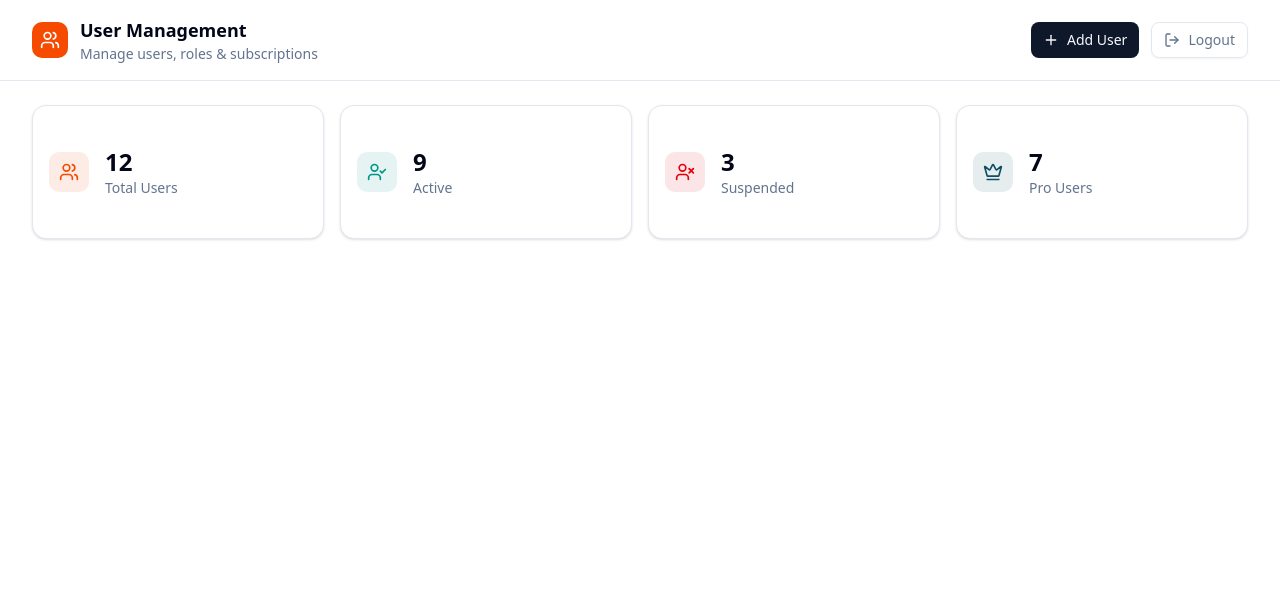
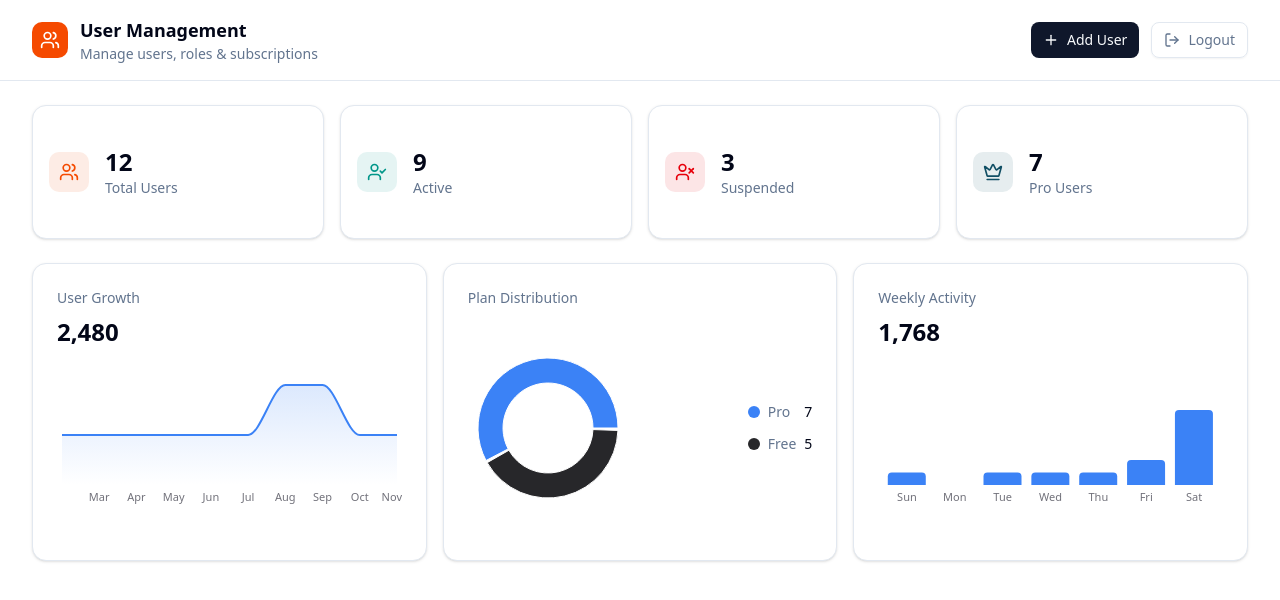
Before and after one commit to jeancmr/user-management-front, a React (Vite) app: page / in a window 1280 px wide. Shown: the top 600 px of the page. Built offline with nearby package versions, Linux system fonts and the light colour scheme.

Commit message:
feat: add recharts and add charts component

```diff
--- a/package.json
+++ b/package.json
@@ -17,7 +17,9 @@
     "lucide-react": "^0.562.0",
     "react": "^19.2.0",
     "react-dom": "^19.2.0",
+    "react-is": "^19.2.3",
     "react-router": "^7.12.0",
+    "recharts": "^3.6.0",
     "tailwind-merge": "^3.4.0",
     "tailwindcss": "^4.1.18"
   },
--- a/src/data/mockUsers.ts
+++ b/src/data/mockUsers.ts
@@ -1,4 +1,4 @@
-import type { User } from '@/heroManagement/types/user';
+import type { User } from '@/user_management/types/user';
 
 export const mockUsers: User[] = [
   {
--- /dev/null
+++ b/src/user_management/components/UserCharts.tsx
@@ -0,0 +1,158 @@
+import { Card, CardHeader, CardTitle, CardContent } from '@/components/ui/card';
+import {
+  Cell,
+  PieChart,
+  Pie,
+  ResponsiveContainer,
+  Tooltip,
+  AreaChart,
+  XAxis,
+  YAxis,
+  Area,
+  BarChart,
+  Bar,
+} from 'recharts';
+import { getPlanDistribution } from '../utils/get-plan-distribution-data';
+import { getUserGrowthData } from '../utils/get-user-growth-data';
+import type { User } from '../types/user';
+import { getWeeklyActivityData } from '../utils/get-weekly-activity-data';
+
+interface Props {
+  users: User[];
+}
+
+export const UserCharts = ({ users }: Props) => {
+  const planDistribution = getPlanDistribution(users);
+  const userGrowthData = getUserGrowthData(users);
+  const activityData = getWeeklyActivityData(users);
+
+  return (
+    <div className="mb-6 grid gap-4 lg:grid-cols-3">
+      <Card className="bg-card border-border lg:col-span-1">
+        <CardHeader className="pb-2">
+          <CardTitle className="text-sm font-medium text-muted-foreground">User Growth</CardTitle>
+          <p className="text-2xl font-semibold text-foreground">2,480</p>
+        </CardHeader>
+        <CardContent className="pb-4">
+          <div className="h-[140px]">
+            <ResponsiveContainer width="100%" height="100%">
+              <AreaChart data={userGrowthData}>
+                <defs>
+                  <linearGradient id="userGradient" x1="0" y1="0" x2="0" y2="1">
+                    <stop offset="0%" stopColor="#3b82f6" stopOpacity={0.3} />
+                    <stop offset="100%" stopColor="#3b82f6" stopOpacity={0} />
+                  </linearGradient>
+                </defs>
+                <XAxis
+                  dataKey="month"
+                  axisLine={false}
+                  tickLine={false}
+                  tick={{ fill: '#71717a', fontSize: 11 }}
+                />
+                <YAxis hide />
+                <Tooltip
+                  contentStyle={{
+                    backgroundColor: '#111111',
+                    border: '1px solid #27272a',
+                    borderRadius: '6px',
+                    color: '#fafafa',
+                  }}
+                />
+                <Area
+                  type="monotone"
+                  dataKey="users"
+                  stroke="#3b82f6"
+                  strokeWidth={2}
+                  fill="url(#userGradient)"
+                />
+              </AreaChart>
+            </ResponsiveContainer>
+          </div>
+        </CardContent>
+      </Card>
+
+      <Card className="bg-card border-border">
+        <CardHeader className="pb-2">
+          <CardTitle className="text-sm font-medium text-muted-foreground">
+            Plan Distribution
+          </CardTitle>
+        </CardHeader>
+        <CardContent className="pb-4">
+          <div className="flex items-center justify-between">
+            <div className="h-[160px] w-[160px]">
+              <ResponsiveContainer width="100%" height="100%">
+                <PieChart>
+                  <Pie
+                    data={planDistribution}
+                    cx="50%"
+                    cy="50%"
+                    innerRadius={45}
+                    outerRadius={70}
+                    paddingAngle={2}
+                    dataKey="value"
+                  >
+                    {planDistribution.map((entry, index) => (
+                      <Cell key={`cell-${index}`} fill={entry.fill} />
+                    ))}
+                  </Pie>
+                  <Tooltip
+                    contentStyle={{
+                      //   backgroundColor: '#EB5E55',
+                      //   backgroundColor: '#111111',
+                      backgroundColor: '#E7ECEF',
+                      border: '1px solid #27272a',
+                      borderRadius: '6px',
+                      color: '#fafafa',
+                    }}
+                  />
+                </PieChart>
+              </ResponsiveContainer>
+            </div>
+            <div className="space-y-3">
+              {planDistribution.map((item) => (
+                <div key={item.name} className="flex items-center gap-2">
+                  <div className="h-3 w-3 rounded-full" style={{ backgroundColor: item.fill }} />
+                  <span className="text-sm text-muted-foreground">{item.name}</span>
+                  <span className="ml-auto text-sm font-medium text-foreground">{item.value}</span>
+                </div>
+              ))}
+            </div>
+          </div>
+        </CardContent>
+      </Card>
+
+      <Card className="bg-card border-border">
+        <CardHeader className="pb-2">
+          <CardTitle className="text-sm font-medium text-muted-foreground">
+            Weekly Activity
+          </CardTitle>
+          <p className="text-2xl font-semibold text-foreground">1,768</p>
+        </CardHeader>
+        <CardContent className="pb-4">
+          <div className="h-[140px]">
+            <ResponsiveContainer width="100%" height="100%">
+              <BarChart data={activityData}>
+                <XAxis
+                  dataKey="day"
+                  axisLine={false}
+                  tickLine={false}
+                  tick={{ fill: '#71717a', fontSize: 11 }}
+                />
+                <YAxis hide />
+                <Tooltip
+                  contentStyle={{
+                    backgroundColor: '#111111',
+                    border: '1px solid #27272a',
+                    borderRadius: '6px',
+                    color: '#fafafa',
+                  }}
+                />
+                <Bar dataKey="logins" fill="#3b82f6" radius={[4, 4, 0, 0]} />
+              </BarChart>
+            </ResponsiveContainer>
+          </div>
+        </CardContent>
+      </Card>
+    </div>
+  );
+};
--- a/src/user_management/pages/home/HomePage.tsx
+++ b/src/user_management/pages/home/HomePage.tsx
@@ -1,6 +1,7 @@
 import { mockUsers } from '@/data/mockUsers';
 import { Header } from '@/user_management/components/Header';
 import { StatsGridCards } from '@/user_management/components/StatsGridCards';
+import { UserCharts } from '@/user_management/components/UserCharts';
 import type { User } from '@/user_management/types/user';
 import { useState } from 'react';
 
@@ -13,6 +14,8 @@ export const HomePage = () => {
 
       <main className="mx-auto max-w-7xl px-4 py-6 sm:px-6 lg:px-8">
         <StatsGridCards users={users} />
+
+        <UserCharts users={users} />
       </main>
     </div>
   );
--- /dev/null
+++ b/src/user_management/utils/get-plan-distribution-data.ts
@@ -0,0 +1,16 @@
+import type { User } from '../types/user';
+
+export function getPlanDistribution(users: User[]) {
+  const counts = users.reduce(
+    (acc, user) => {
+      acc[user.plan]++;
+      return acc;
+    },
+    { pro: 0, free: 0 }
+  );
+
+  return [
+    { name: 'Pro', value: counts.pro, fill: '#3b82f6' },
+    { name: 'Free', value: counts.free, fill: '#27272a' },
+  ];
+}
--- /dev/null
+++ b/src/user_management/utils/get-user-growth-data.ts
@@ -0,0 +1,44 @@
+import type { User } from '../types/user';
+
+const MONTH_ORDER = [
+  'Jan',
+  'Feb',
+  'Mar',
+  'Apr',
+  'May',
+  'Jun',
+  'Jul',
+  'Aug',
+  'Sep',
+  'Oct',
+  'Nov',
+  'Dec',
+];
+
+function formatMonth(date: Date) {
+  return date.toLocaleString('en-US', { month: 'short' });
+}
+
+export function getUserGrowthData(users: User[]) {
+  const map = new Map<string, { users: number; proUsers: number }>();
+
+  users.forEach((user) => {
+    const month = formatMonth(user.createdAt);
+
+    if (!map.has(month)) {
+      map.set(month, { users: 0, proUsers: 0 });
+    }
+
+    const entry = map.get(month)!;
+    entry.users++;
+    if (user.plan === 'pro') entry.proUsers++;
+  });
+
+  const result = Array.from(map.entries()).map(([month, data]) => ({
+    month,
+    users: data.users,
+    proUsers: data.proUsers,
+  }));
+
+  return result.sort((a, b) => MONTH_ORDER.indexOf(a.month) - MONTH_ORDER.indexOf(b.month));
+}
--- /dev/null
+++ b/src/user_management/utils/get-weekly-activity-data.ts
@@ -0,0 +1,17 @@
+import type { User } from '../types/user';
+
+const DAYS = ['Sun', 'Mon', 'Tue', 'Wed', 'Thu', 'Fri', 'Sat'];
+
+export function getWeeklyActivityData(users: User[]) {
+  const counts = Array.from({ length: 7 }, (_, i) => ({
+    day: DAYS[i],
+    logins: 0,
+  }));
+
+  users.forEach((user) => {
+    const dayIndex = user.lastLogin.getDay();
+    counts[dayIndex].logins++;
+  });
+
+  return counts;
+}
```
Also changed, not shown: 1 other file (tests, documents, lock files or other folders).
